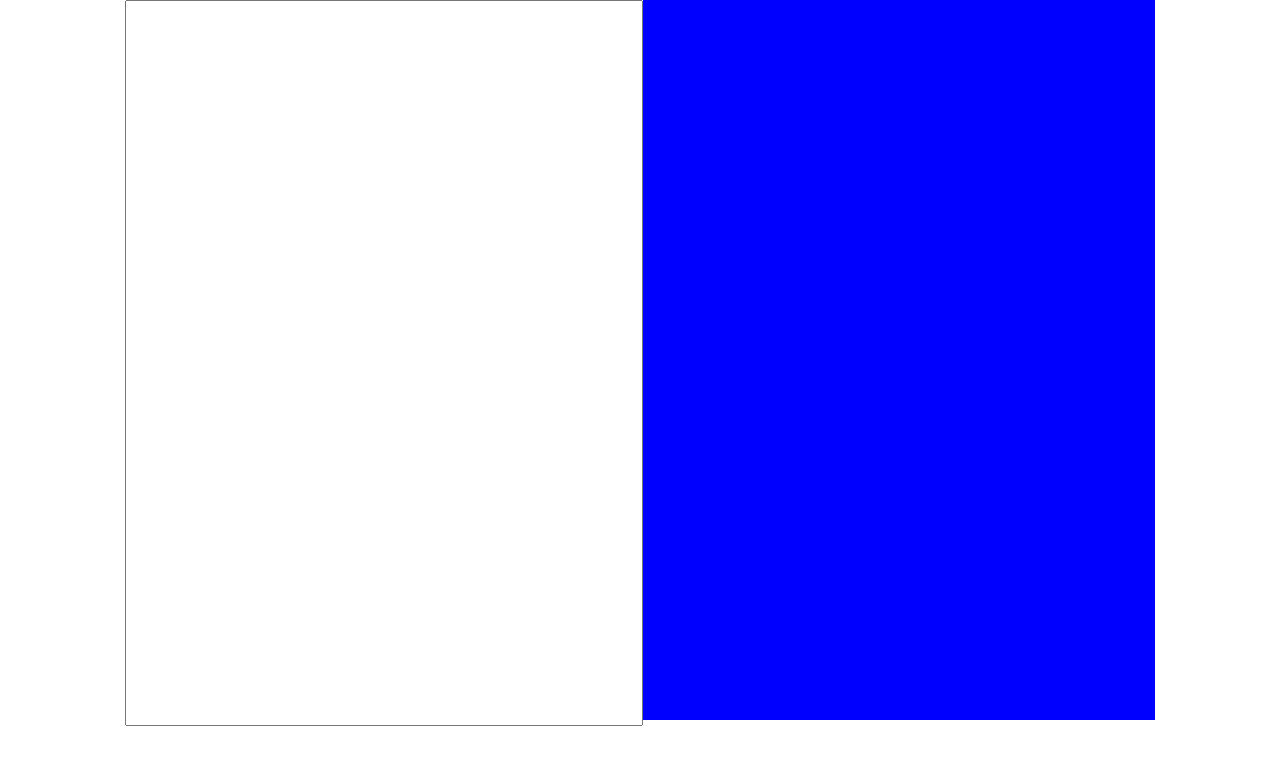
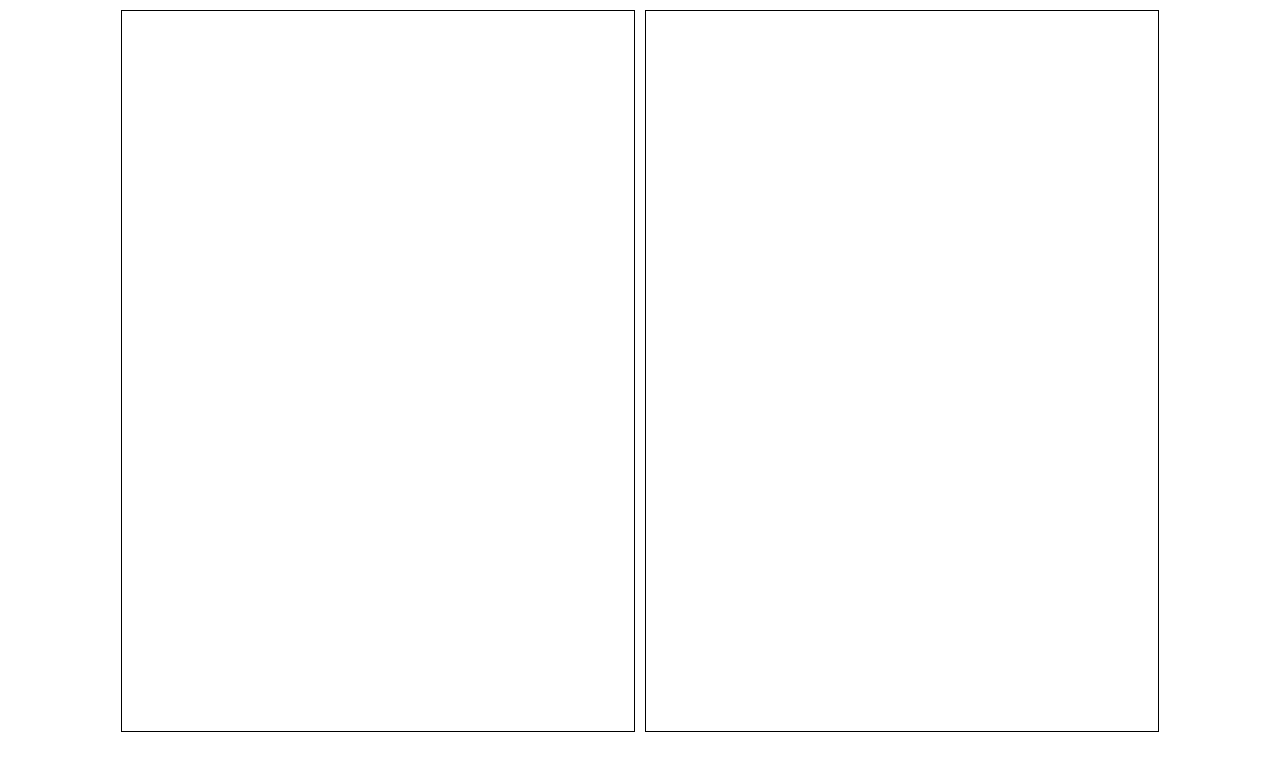
Before and after one commit to elicsiegel/code_editor, a React (Create React App) app: page / in a window 1280 px wide. Shown: the top 770 px of the page. Built offline with nearby package versions, Linux system fonts and the light colour scheme.

Commit message:
Add functioning highlighter

```diff
--- a/src/App.css
+++ b/src/App.css
@@ -1,10 +1,18 @@
 .App {
   display: flex;
   justify-content: center;
+  margin-top: 10px;
+}
+
+.App > * {
+  margin-left: 5px;
+  margin-right: 5px;
 }
 
 textarea {
+  border: 1px solid black;
   height: 90vh;
+  padding: 0px;
+  resize: none;
   width: 40%;
-  resize: none;
 }
--- a/src/components/display/display.css
+++ b/src/components/display/display.css
@@ -1,5 +1,10 @@
 .display-div {
   height: 90vh;
   width: 40%;
-  background-color: blue;
+  border: 1px solid black
 }
+
+mark {
+  color: black;
+  background-color: #d4e9ab;
+}
--- a/src/components/display/display.js
+++ b/src/components/display/display.js
@@ -5,17 +5,47 @@ class Display extends Component {
 
   constructor() {
     super();
-    this.state = {
-
-    }
-
+    this.keywords = ["var", "function", "class"];
   }
 
+  componentDidMount() {
+    this.highlightKeywords();
+  }
+
+  componentDidUpdate() {
+    this.highlightKeywords();
+  }
+
+  wrappedInQuotes(word) {
+    if (word.length === 1) return false;
+    return word[0] === "'" && word[word.length - 1] === "'" || word[0] === '"' && word[word.length - 1] === '"'
+  }
+
+  isKeyword(word) {
+    return this.keywords.includes(word) || this.wrappedInQuotes(word)
+  }
+
+  highlightKeywords() {
+    let text = this.props.text.split(" ")
+    let newString = "";
+
+    for (var i = 0; i < text.length; i++) {
+      if (this.isKeyword(text[i])) {
+
+        newString += '<mark>' + text[i] + '</mark> ';
+      } else {
+        newString += text[i] + " ";
+      }
+    }
+    // debugger
+    document.getElementsByClassName("display-div")[0].innerHTML = newString;
+    // debugger
+    return newString
+  }
 
   render() {
     return (
       <div className="display-div">
-        {this.props.text}
       </div>
     );
   }
```
